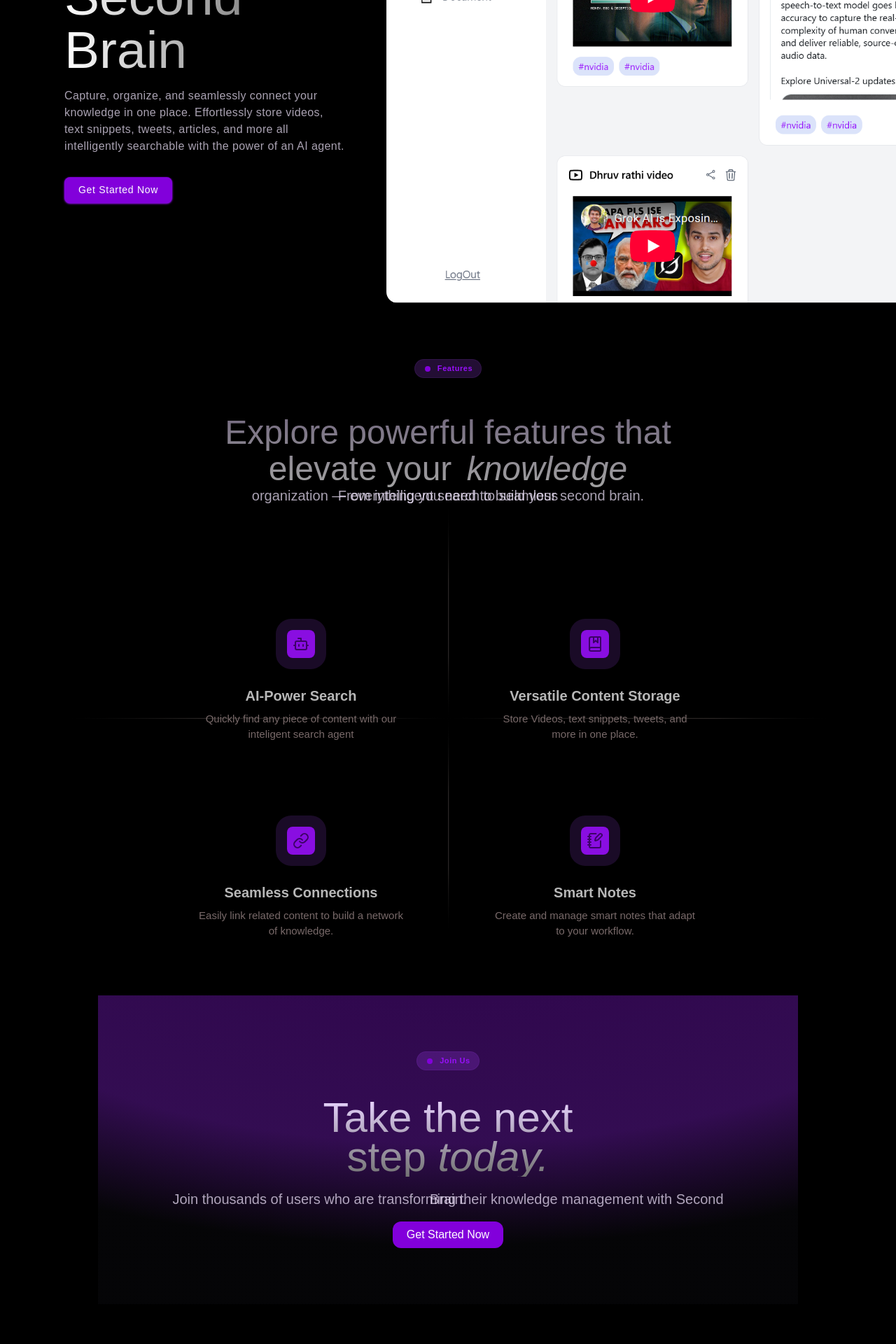
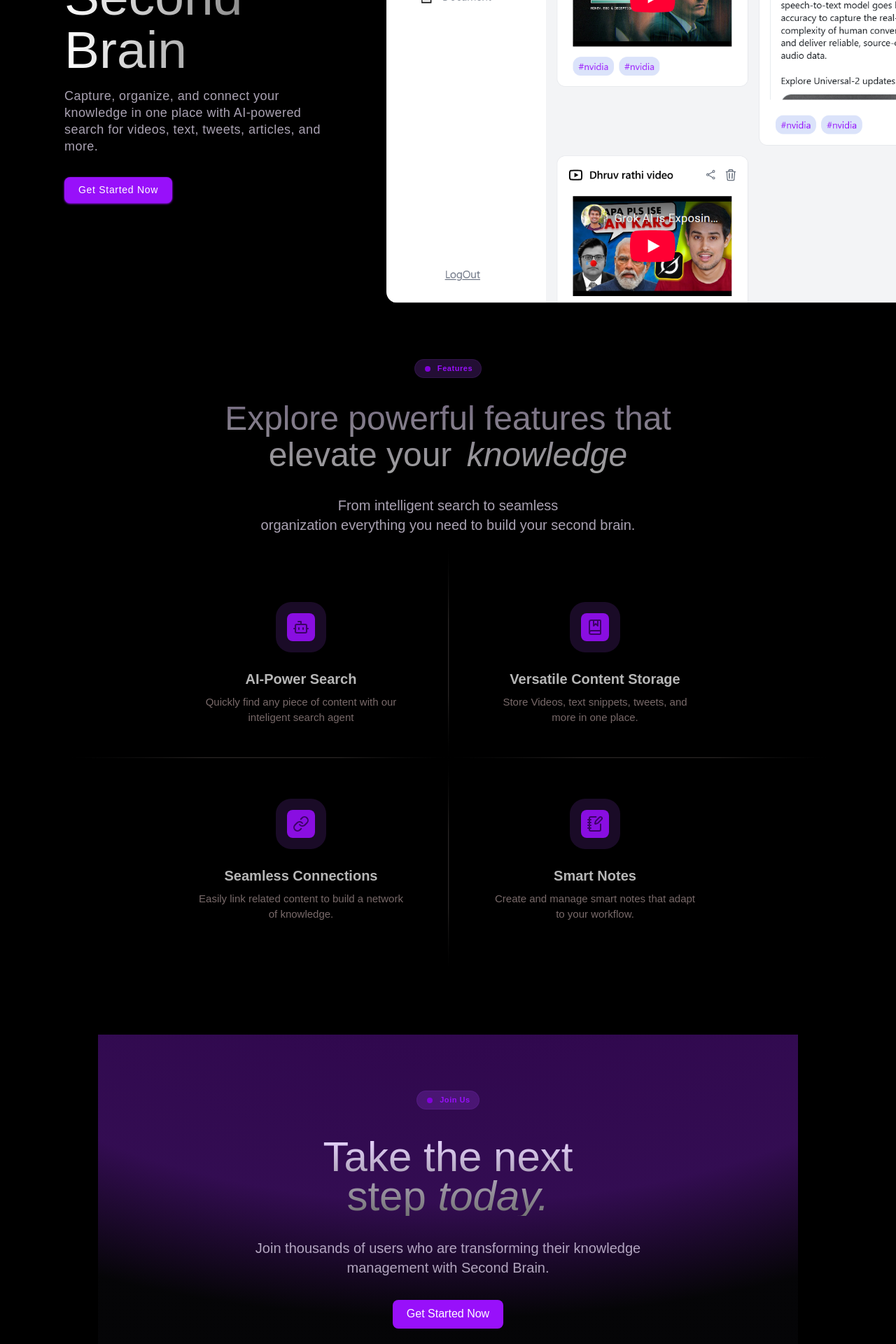
Before and after one commit to chaitany233patil/Brainly-landing-page, a Next.js app: page / in a window 1280 px wide. Shown: the part 320-2240 px from the top of the page at 70% size. Built offline with nearby package versions, Linux system fonts and the light colour scheme.

Commit message:
added framer-motion

```diff
--- a/app/components/Cantact.tsx
+++ b/app/components/Cantact.tsx
@@ -1,21 +1,42 @@
+"use client";
+
 import { Indicator } from "./Indicator";
+import { motion } from "framer-motion";
 
 export const Contact = () => {
   return (
     <div className=" flex justify-center p-3 mb-40">
       <div className="mt-20 w-full max-w-[1000px] flex flex-col items-center p-20 custom-radial-bg ">
         <Indicator Text={"Join Us"} />
-        <div className="bg-clip-text text-transparent bg-gradient-to-b from-purple-200 to-neutral-500 text-[40px] sm:text-6xl text-center leading-13 sm:leading-14 max-w-[600px] mt-10">
+        <motion.div
+          initial={{ opacity: 0, y: 10 }}
+          whileInView={{ opacity: 1, y: 0 }}
+          viewport={{ once: true }}
+          transition={{ duration: 0.5 }}
+          className="bg-clip-text text-transparent bg-gradient-to-b from-purple-200 to-neutral-500 text-[40px] sm:text-6xl text-center leading-13 sm:leading-14 max-w-[600px] mt-10"
+        >
           Take the next <br />
           step <span className="italic"> today.</span>
-        </div>
-        <div className="text-purple-100/70 text-[20px] text-center mt-8 leading-6 sm:leading-0">
+        </motion.div>
+        <motion.div
+          initial={{ opacity: 0, y: 10 }}
+          whileInView={{ opacity: 1, y: 0 }}
+          viewport={{ once: true }}
+          transition={{ duration: 0.5, delay: 0.2 }}
+          className="max-w-xl text-purple-100/70 text-xl text-center mt-8 leading-6 sm:leading-7"
+        >
           Join thousands of users who are transforming their knowledge
           management with Second Brain.
-        </div>
-        <button className="font-sans text-xl sm:text-[16px] bg-purple-700 hover:bg-purple-800 text-white py-2 px-5 rounded-xl mt-8 cursor-pointer">
+        </motion.div>
+        <motion.button
+          initial={{ opacity: 0, y: 10 }}
+          whileInView={{ opacity: 1, y: 0 }}
+          viewport={{ once: true }}
+          transition={{ duration: 0.5, delay: 0.3 }}
+          className="font-sans text-lg sm:text-[16px] bg-purple-600 hover:bg-purple-800 text-white py-2 px-5 rounded-lg mt-8 cursor-pointer"
+        >
           Get Started Now
-        </button>
+        </motion.button>
       </div>
     </div>
   );
--- a/app/components/Features.tsx
+++ b/app/components/Features.tsx
@@ -1,13 +1,11 @@
 "use client";
-import { motion, useAnimation, useInView } from "framer-motion";
-import { useEffect, useRef } from "react";
+import { motion } from "framer-motion";
+import { useRef } from "react";
 import { BookMarked, Bot, Link, NotebookPen } from "lucide-react";
 import { Indicator } from "./Indicator";
 
 export const Features = () => {
   const ref = useRef(null);
-  const inView = useInView(ref, { once: true });
-  const controls = useAnimation();
 
   const Fetures = [
     {
@@ -35,28 +33,29 @@ export const Features = () => {
     },
   ];
 
-  useEffect(() => {
-    if (inView) {
-      controls.start({ opacity: 1, x: 0 });
-    }
-  }, [inView, controls]);
-
   return (
     <div className="flex flex-col items-center mt-20">
       <Indicator Text={"Features"} />
       <motion.div
-        initial={{ y: 20 }}
-        animate={controls}
+        initial={{ opacity: 1, y: 20 }}
+        whileInView={{ opacity: 1, y: 0 }}
+        viewport={{ once: true }}
         transition={{ duration: 0.5 }}
         className="bg-clip-text text-transparent bg-gradient-to-b from-purple-200/50 to-neutral-400 font-medium sm:text-5xl text-3xl text-center max-w-250 font-serif sm:leading-13 mt-8 px-2"
       >
         Explore powerful features that <br /> elevate your{" "}
-        <span className="ml-2 font-subheading italic">knowledge</span>
+        <span className="ml-2 italic">knowledge</span>
       </motion.div>
-      <p className="text-purple-100/70 text-lg sm:text-xl mt-8 text-center leading-6 sm:leading-0">
-        From intelligent search to seamless <br /> organization — everything you
+      <motion.p
+        initial={{ opacity: 1, y: 20 }}
+        whileInView={{ opacity: 1, y: 0 }}
+        viewport={{ once: true }}
+        transition={{ duration: 0.5, delay: 0.2 }}
+        className="text-purple-100/70 text-lg sm:text-xl mt-8 text-center leading-6 sm:leading-7"
+      >
+        From intelligent search to seamless <br /> organization everything you
         need to build your second brain.
-      </p>
+      </motion.p>
       <div className="relative flex justify-center">
         <div className="w-full mt-4 hidden lg:block">
           <img
@@ -65,7 +64,7 @@ export const Features = () => {
             className="mx-auto w-270 h-auto"
           />
         </div>
-        <div className="lg:absolute mt-20 lg:top-28 grid grid-cols-1 md:grid-cols-2 gap-30">
+        <div className="lg:absolute mt-20 lg:mt-0 lg:top-28 grid grid-cols-1 md:grid-cols-2 gap-30">
           {Fetures.map((feature, index) => (
             <div
               key={feature.title}
@@ -74,7 +73,8 @@ export const Features = () => {
               <motion.div
                 ref={ref}
                 initial={{ opacity: 0, x: index % 2 ? -20 : 20 }}
-                animate={controls}
+                whileInView={{ opacity: 1, x: 0 }}
+                viewport={{ once: true }}
                 transition={{ duration: 0.5 }}
                 className="my-box flex flex-col items-center w-[300px] justify-center"
               >
--- a/app/components/Hero.tsx
+++ b/app/components/Hero.tsx
@@ -1,7 +1,7 @@
 "use client";
 
 import { Indicator } from "./Indicator";
-import { Typewriter } from "./Typewriter";
+import { motion } from "framer-motion";
 
 export const Hero = () => {
   return (
@@ -11,24 +11,36 @@ export const Hero = () => {
           <div className="flex justify-center sm:justify-start">
             <Indicator Text={"Build Using NextJs"} />
           </div>
-          <div className="text-5xl sm:text-[75px] font-[510] text-center sm:text-start leading-14 sm:leading-19 font-sans bg-clip-text text-transparent bg-gradient-to-r from-white to-neutral-600 mt-6">
+          <motion.div
+            initial={{ opacity: 0, y: 10 }}
+            animate={{ opacity: 1, y: 0 }}
+            transition={{ duration: 0.5 }}
+            className="text-5xl sm:text-[75px] font-[510] text-center sm:text-start leading-14 sm:leading-19 font-sans bg-clip-text text-transparent bg-gradient-to-r from-white to-neutral-600 mt-6"
+          >
             Your Second Brain
-          </div>
-          <div className="tracking-wide text-purple-100/70 text-center font-normal sm:text-start mt-4 leading-6">
-            <Typewriter
-              text={`Capture, organize, and seamlessly connect your knowledge in one
-            place. Effortlessly store videos, text snippets, tweets, articles,
-            and more all intelligently searchable with the power of an AI agent.`}
-            />
-          </div>
-          <div className="flex justify-center sm:justify-start">
-            <button className="text-lg tracking-wider sm:text-[14px] bg-purple-700 hover:bg-purple-800 text-white py-2 px-5 rounded-lg mt-8 cursor-pointer shadow-sm shadow-purple-600">
+          </motion.div>
+          <motion.div
+            initial={{ opacity: 0, y: 10 }}
+            animate={{ opacity: 1, y: 0 }}
+            transition={{ duration: 0.5, delay: 0.1 }}
+            className="tracking-wide text-lg text-purple-100/70 text-center font-normal sm:text-start mt-4 leading-6"
+          >
+            Capture, organize, and connect your knowledge in one place with
+            AI-powered search for videos, text, tweets, articles, and more.
+          </motion.div>
+          <motion.div
+            initial={{ opacity: 0, y: 10 }}
+            animate={{ opacity: 1, y: 0 }}
+            transition={{ duration: 0.5, delay: 0.2 }}
+            className="flex justify-center sm:justify-start"
+          >
+            <button className="text-lg tracking-wider sm:text-[14px] bg-purple-600 hover:bg-purple-800 text-white py-2 px-5 rounded-lg mt-8 cursor-pointer shadow-sm shadow-purple-600">
               Get Started Now
             </button>
-          </div>
+          </motion.div>
         </div>
         <img
-          className="rounded-xl sm:rounded-2xl mr-6 ml-4 xl:mx-0"
+          className="hero-image rounded-xl sm:rounded-2xl mr-6 ml-4 xl:mx-0"
           src="/hero-image.png"
           alt="hero image"
         />
--- a/app/components/Typewriter.tsx
+++ /dev/null
@@ -1,28 +0,0 @@
-import { motion } from "framer-motion";
-
-export const sentenceVariants = {
-  hidden: {},
-  // change staggerChildren variable to speed up or slow down typing.
-  visible: { opacity: 1, transition: { staggerChildren: 0.02 } },
-};
-
-export const letterVariants = {
-  hidden: { opacity: 0 },
-  visible: { opacity: 1, transition: { opacity: { duration: 0 } } },
-};
-
-export const Typewriter = ({ text, ...rest }) => (
-  <motion.p
-    key={text}
-    variants={sentenceVariants}
-    initial="hidden"
-    animate="visible"
-    {...rest}
-  >
-    {text.split("").map((char, i) => (
-      <motion.span key={`${char}-${i}`} variants={letterVariants}>
-        {char}
-      </motion.span>
-    ))}
-  </motion.p>
-);
```
